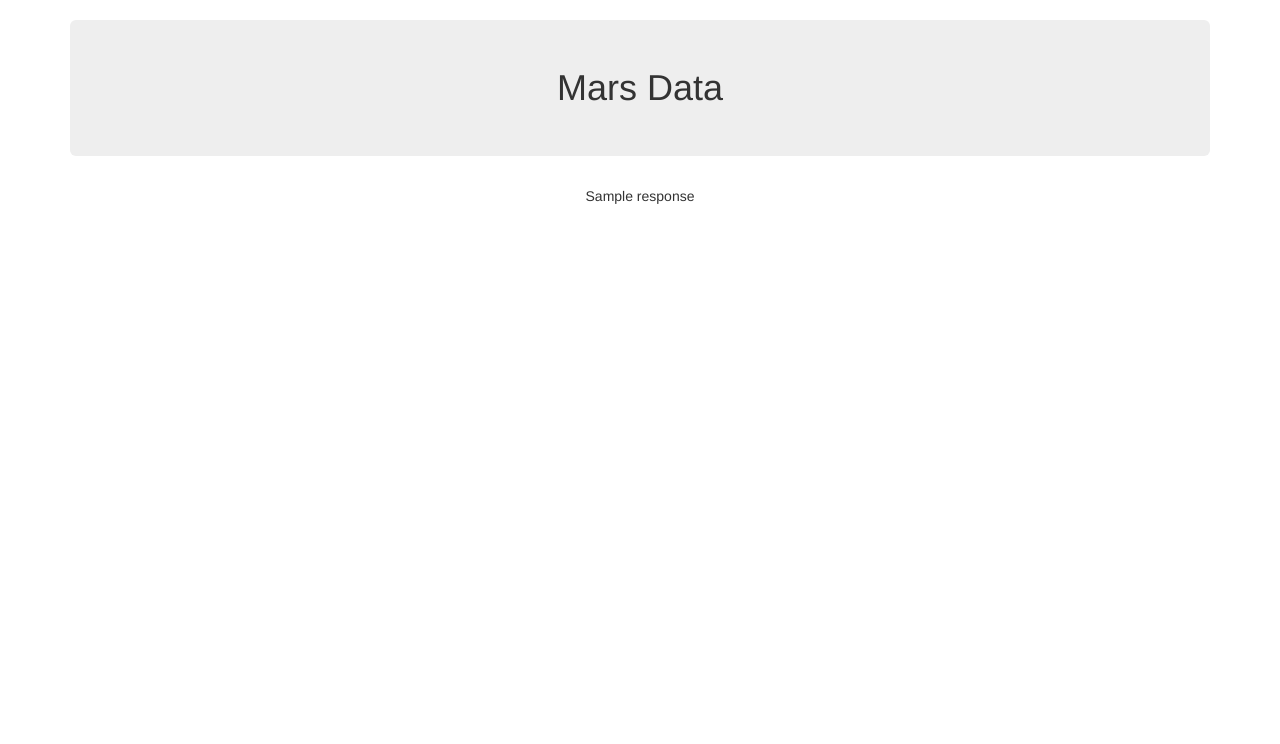
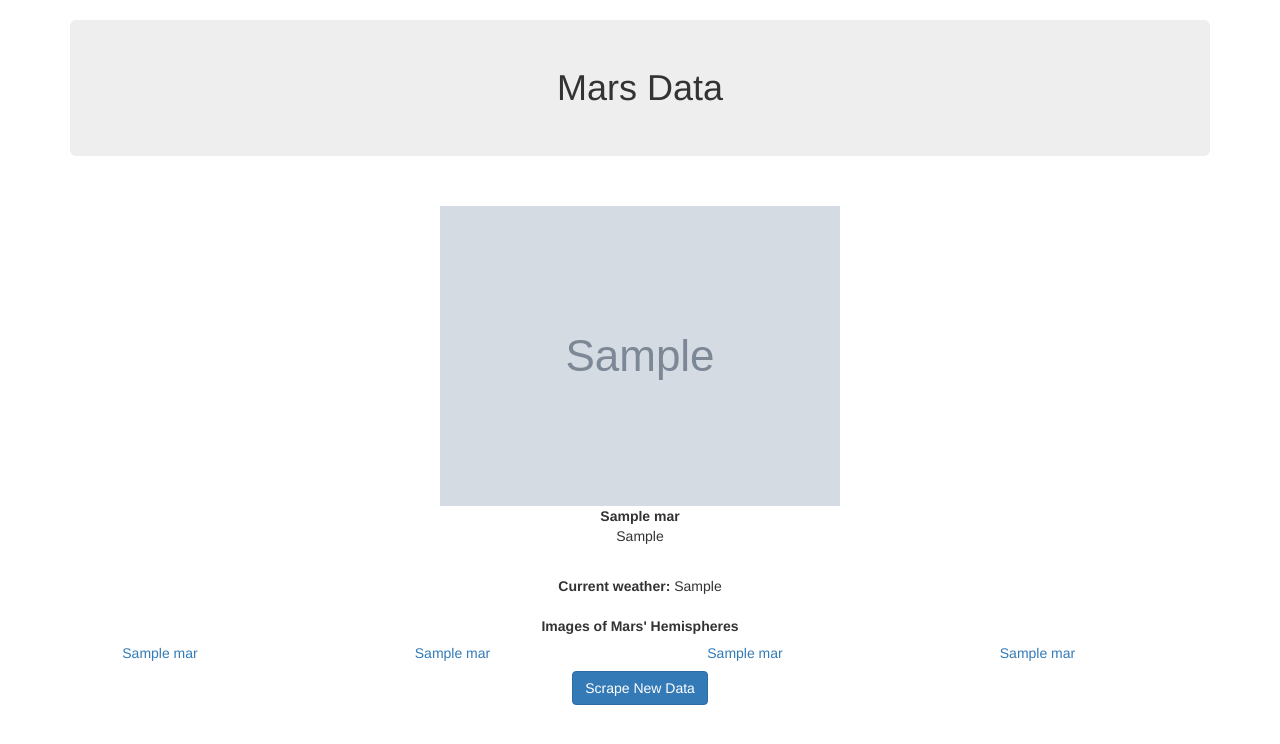
Before and after one commit to mahlonduke/web-scraping-challenge, a Flask app: template Mission_to_mars/templates/index.html in a window 1280 px wide. Shown: the top 744 px of the page. Run offline with Flask 2, Linux system fonts and the light colour scheme; the template is opened without the code that fills it: most values are stand-ins (such as "Sample title", 1, 10 or a date in 2020); some libraries are stand-ins or nearby versions.

Commit message:
Refactoring

```diff
--- a/Mission_to_mars/app.py
+++ b/Mission_to_mars/app.py
@@ -15,6 +15,7 @@ def index():
     return render_template("index.html", marsData=marsData)
 
 
+
 @app.route("/scrape")
 def scraper():
     # Might need to change this to the separate data being pulled from the web
--- a/Mission_to_mars/templates/index.html
+++ b/Mission_to_mars/templates/index.html
@@ -10,12 +10,56 @@
 </head>
 
 <body>
-  <div class="container text-center">
+  <div class="container text-center" style="background-image: url();">
     <h1 class="jumbotron">Mars Data</h1>
+    <br>
+    <img src = {{marsData.featured_image_URL}}>
+    <br>
     <div>
-      {{response}}
+      <p>
+        <strong>{{marsData.news_title}}</strong>
+        <br>
+        {{marsData.news_paragraph}}
+      </p>
+      <br>
+      <strong>Current weather: </strong>{{marsData.mars_weather}}
+    <br>
+    </div>
+    <br>
+    <strong>Images of Mars' Hemispheres</strong>
+    <div class="row">
+      <div class="col-sm-3">
+        <div class="card" style="width: 18rem;">
+          <div class="card-body">
+            <h5 class="card-title"><a href={{marsData.hemisphere_img_cerberus}}>{{marsData.hemisphere_title_cerberus}}</a></h5>
+          </div>
+        </div>
+      </div>
+      <div class="col-sm-3">
+        <div class="card" style="width: 18rem;">
+          <div class="card-body">
+            <h5 class="card-title"><a href={{marsData.hemisphere_img_schiaparelli}}>{{marsData.hemisphere_title_schiaparelli}}</a></h5>
+          </div>
+        </div>
+      </div>
+      <div class="col-sm-3">
+        <div class="card" style="width: 18rem;">
+          <div class="card-body">
+            <h5 class="card-title"><a href={{marsData.hemisphere_img_syrtis}}>{{marsData.hemisphere_title_syrtis}}</a></h5>
+          </div>
+        </div>
+      </div>
+      <div class="col-sm-3">
+        <div class="card" style="width: 18rem;">
+          <div class="card-body">
+            <h5 class="card-title"><a href={{marsData.hemisphere_img_marineris}}>{{marsData.hemisphere_title_marineris}}</a></h5>
+          </div>
+        </div>
+      </div>
+    </div>
+    <div>
+      <a href="/scrape"<button type="button" class="btn btn-primary">Scrape New Data</button></a>
     </div>
   </div>
 </body>
-
 </html>
```
Also changed, not shown: Mission_to_mars/scrape_mars.py (+39 -28 lines).
